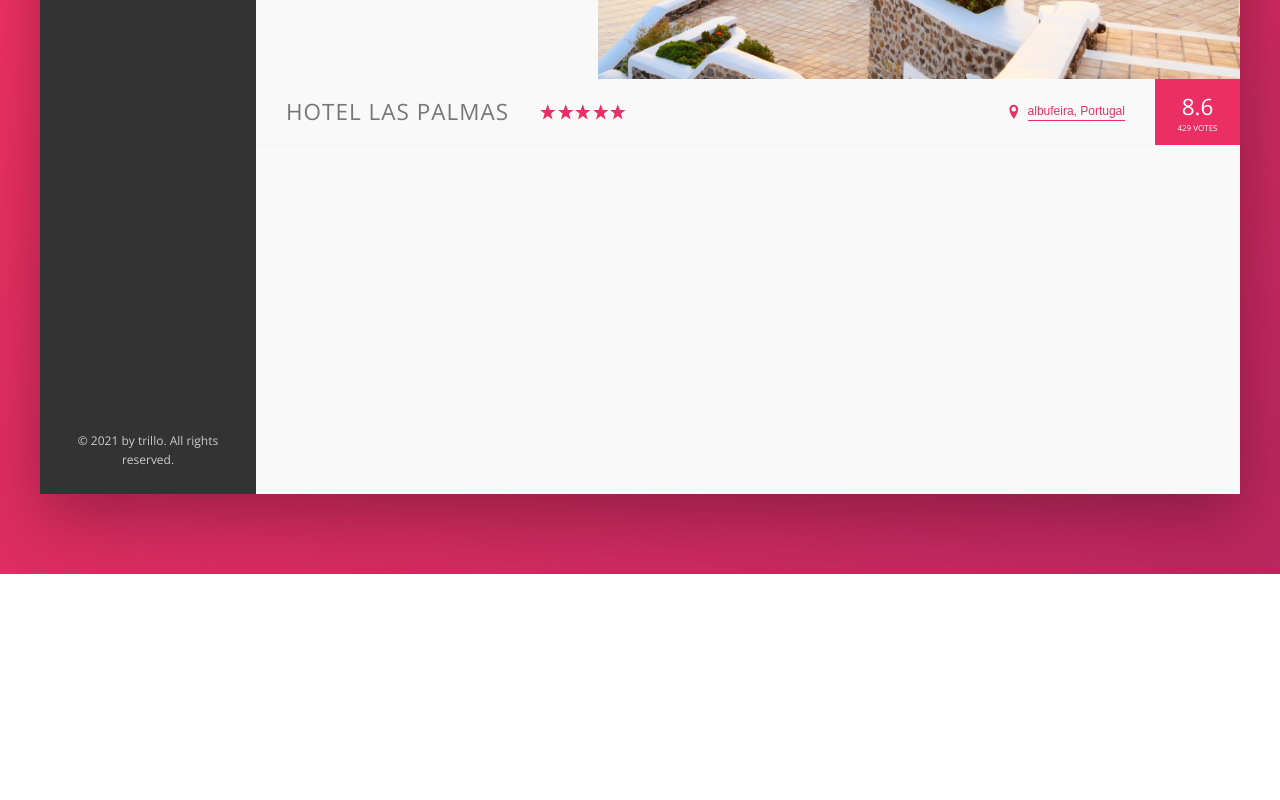
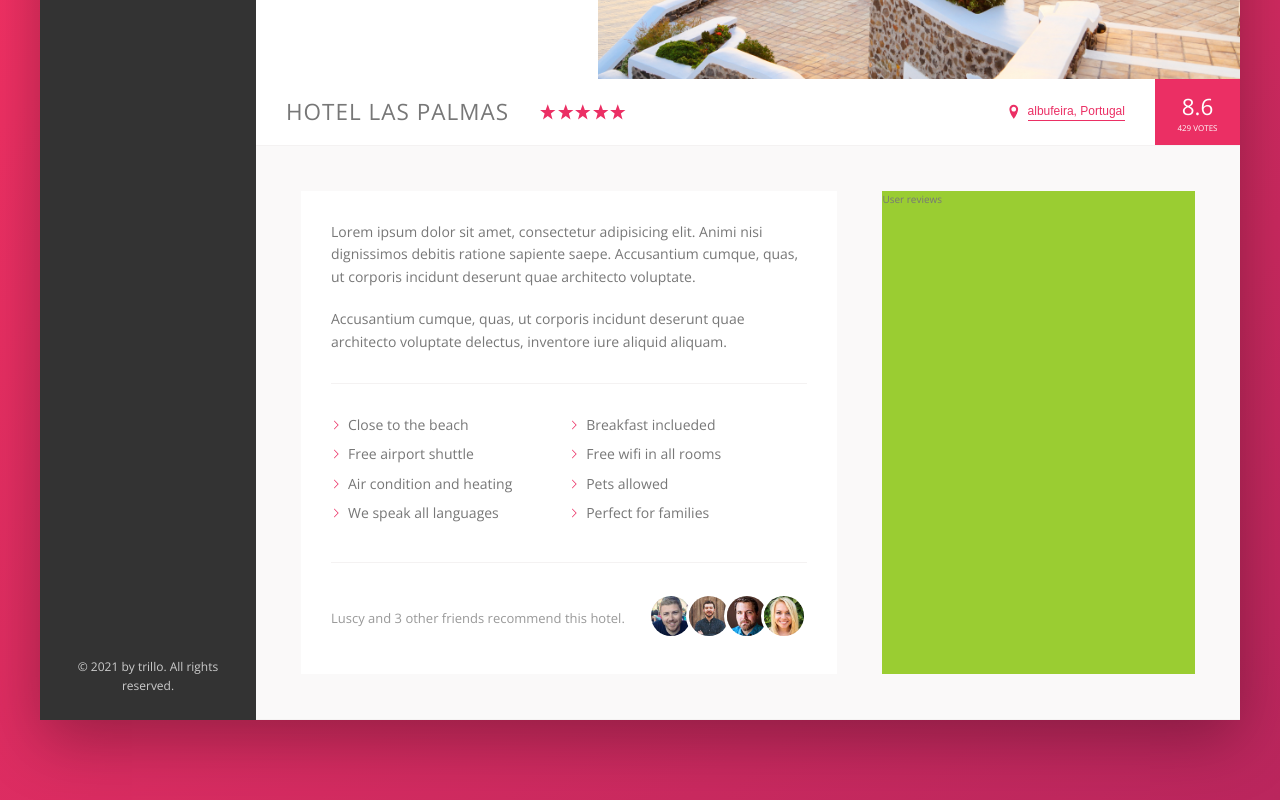
Before and after one commit to ZobaerIslam/Trillo, a website: page index.html in a window 1280 px wide. Shown: the part 456-1256 px from the top of the page. Before the commit the page ends 1030 px from the top, so only its background shows below. Drawn offline with nearby package versions, Linux system fonts and the light colour scheme.

Commit message:
building the description section

```diff
--- a/index.html
+++ b/index.html
@@ -129,6 +129,45 @@
                         <div class="overview__rating-count">429 votes</div>
                     </div>
                 </div>
+
+                <div class="detail">
+                    <div class="description">
+                        <p class="paragraph">
+                            Lorem ipsum dolor sit amet, consectetur adipisicing elit.
+                            Animi nisi dignissimos debitis ratione sapiente saepe.
+                            Accusantium cumque, quas, ut corporis incidunt deserunt
+                            quae architecto voluptate.
+                        </p>
+                        <p class="paragraph">
+                            Accusantium cumque, quas, ut corporis incidunt deserunt
+                            quae architecto voluptate delectus, inventore iure aliquid aliquam.
+                        </p>
+                        <ul class="list">
+                            <li class="list__item">Close to the beach</li>
+                            <li class="list__item">Breakfast inclueded</li>
+                            <li class="list__item">Free airport shuttle</li>
+                            <li class="list__item">Free wifi in all rooms</li>
+                            <li class="list__item">Air condition and heating</li>
+                            <li class="list__item">Pets allowed</li>
+                            <li class="list__item">We speak all languages</li>
+                            <li class="list__item">Perfect for families</li>
+                        </ul>
+                        <div class="recommend">
+                            <p class="recommend__count">
+                                Luscy and 3 other friends recommend this hotel.
+                            </p>
+                            <div class="recommend__friends">
+                                <img src="img/user-3.jpg" alt="Friend 1" class="recommend__photo">
+                                <img src="img/user-4.jpg" alt="Friend 2" class="recommend__photo">
+                                <img src="img/user-5.jpg" alt="Friend 3" class="recommend__photo">
+                                <img src="img/user-6.jpg" alt="Friend 4" class="recommend__photo">
+                            </div>
+                        </div>
+                    </div>
+                    <div class="user-reviews">
+                        User reviews
+                    </div>
+                </div>
             </main>
         </div>
     </div>
--- a/sass/_base.scss
+++ b/sass/_base.scss
@@ -31,6 +31,9 @@ Grey dark 3: #999
     --color-grey-dark-3: #999;
 
     --shadow-dark: 0 2rem 6rem rgba(0, 0, 0, .3);
+    --shadow-light: 0 2rem 5rem rgba(#000000, .06);
+
+    --line: 1px solid var(--color-grey-light-2);
 
 }
 
--- a/sass/_components.scss
+++ b/sass/_components.scss
@@ -215,7 +215,7 @@
 .overview {
     display: flex;
     align-items: center;
-    border-bottom: 1px solid var(--color-grey-light-2);
+    border-bottom: var(--line);
 
 
     &__heading {
@@ -316,3 +316,80 @@
         box-shadow: none;
     }
 }
+
+/////////////////////////////////////
+/////   PARAGRAPH
+
+.paragraph:not(:last-of-type) {
+    margin-bottom: 2rem;
+}
+
+
+
+
+
+/////////////////////////////////////
+/////   LIST
+.list {
+    list-style: none;
+    margin: 3rem 0;
+    padding: 3rem 0;
+    border-top: var(--line);
+    border-bottom: var(--line);
+
+    display: flex;
+    flex-wrap: wrap;
+
+    &__item {
+        flex: 0 0 50%;
+        margin-bottom: .7rem;
+    }
+
+    &__item::before {
+        content: "";
+        display: inline-block;
+        height: 1rem;
+        width: 1rem;
+        margin-right: .7rem;
+
+        // OLDER BROWSERS
+        // background-image: url(../img/chevron-thin-right.svg);
+        // background-size: cover;
+
+        // NEWER BROWSERS - masks
+        background-color: var(--color-primary);
+        -webkit-mask-image: url(../img/chevron-thin-right.svg);
+        mask-image: url(../img/chevron-thin-right.svg);
+        -webkit-mask-size: cover;
+        mask-size: cover;
+
+    }
+}
+
+
+/////////////////////////////////////
+/////   RECOMMEND
+
+.recommend {
+    font-size: 1.3rem;
+    color: var(--color-grey-dark-3);
+
+    display: flex;
+    align-items: center;
+
+    &__count {
+        margin-right: auto;
+    }
+
+    &__photo {
+        box-sizing: content-box;
+        height: 4rem;
+        width: 4rem;
+        border-radius: 50%;
+        border: 3px solid #fff;
+
+        &:not(:last-child) {
+            margin-right: -1.15rem;
+        }
+    }
+}
--- a/sass/_layout.scss
+++ b/sass/_layout.scss
@@ -11,7 +11,7 @@
     font-size: 1.4rem;
     height: 7rem;
     background-color: #fff;
-    border-bottom: 1px solid var(--color-grey-light-2);
+    border-bottom: var(--line);
 
     display: flex;
     justify-content: space-between;
@@ -32,7 +32,28 @@
 }
 
 .hotel-view {
-    height: 80rem;
-    background-color: var(--color-grey-light-1);
+    background-color: #fff;
     flex: 1;
 }
+
+
+.detail {
+    display: flex;
+    padding: 4.5rem;
+    background-color: var(--color-grey-light-1);
+    border-bottom: var(--line);
+}
+
+.description {
+    font-size: 1.4rem;
+    background-color: #fff;
+    padding: 3rem;
+    box-shadow: --shadow-light;
+    flex: 0 0 60%;
+    margin-right: 4.5rem;
+}
+
+.user-reviews {
+    background-color: yellowgreen;
+    flex: 1;
+}
```
Also changed, not shown: css/style.css.
